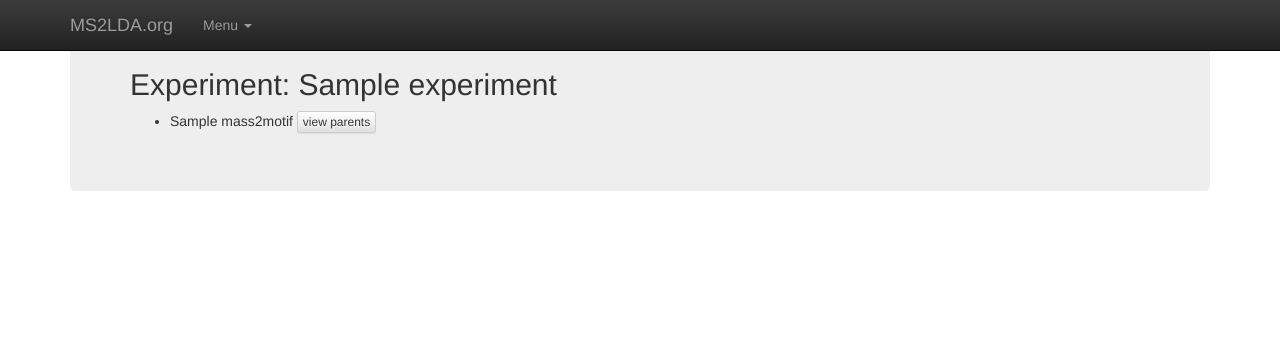
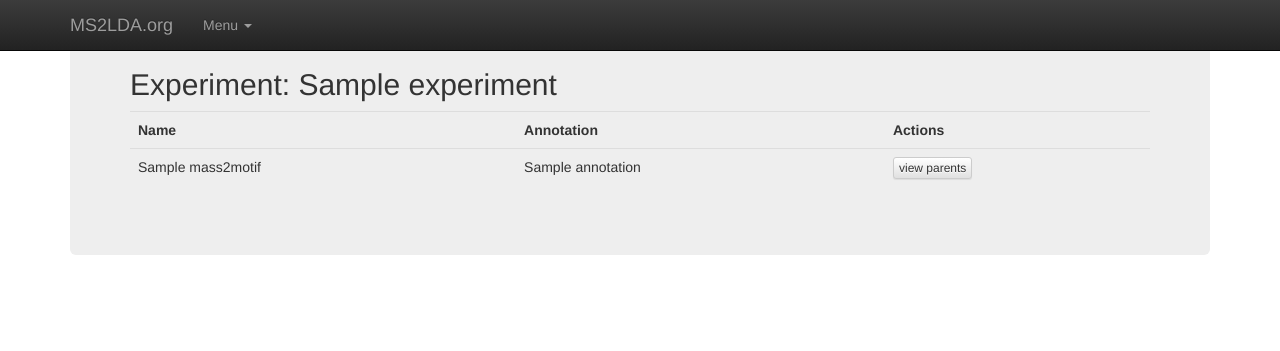
Before and after one commit to glasgowcompbio/ms2ldaviz, a Django app: template ms2ldaviz/templates/basicviz/view_mass2motifs.html in a window 1280 px wide. Shown: the top 351 px of the page. Run offline with Django 3.2, Linux system fonts and the light colour scheme; the template is opened without the code that fills it: most values are stand-ins (such as "Sample title", 1, 10 or a date in 2020); some libraries are stand-ins or nearby versions.

Commit message:
cleaned up mass2motif list view so that annotations are now showing

```diff
--- a/ms2ldaviz/templates/basicviz/view_mass2motifs.html
+++ b/ms2ldaviz/templates/basicviz/view_mass2motifs.html
@@ -2,11 +2,15 @@
 {% block body_block %}
 <h2>Experiment: {{experiment.name}}</h2>
 
-<ul>
+<table class="table">
+<tr><th>Name</th><th>Annotation</th><th>Actions</th></tr>
 {% for mass2motif in mass2motifs %}
-	<li>{{mass2motif.name}}&nbsp;<a class = "btn btn-xs btn-default" role="button" href="/basicviz/view_parents/{{mass2motif.id}}">view parents</a></li>
+	<tr><td>{{mass2motif.name}}</td><td>{{mass2motif.annotation}}</td><td><a class = "btn btn-xs btn-default" role="button" href="/basicviz/view_parents/{{mass2motif.id}}">view parents</a></td>
+	</tr>
 	<!-- &nbsp;<a href="/basicviz/show_docs/{{experiment.id}}">show parents</a>&nbsp;<a href="/basicviz/start_viz/{{experiment.id}}">start viz</a>&nbsp;<a href="/basicviz/view_mass2motifs/{{experiment.id}}">show mass2motifs</a></li> -->
 {% endfor %}
+</table>
+
 </ul>
 
 {% endblock %}
```
Also changed, not shown: ms2ldaviz/basicviz/models.py (+10 -0 lines).
